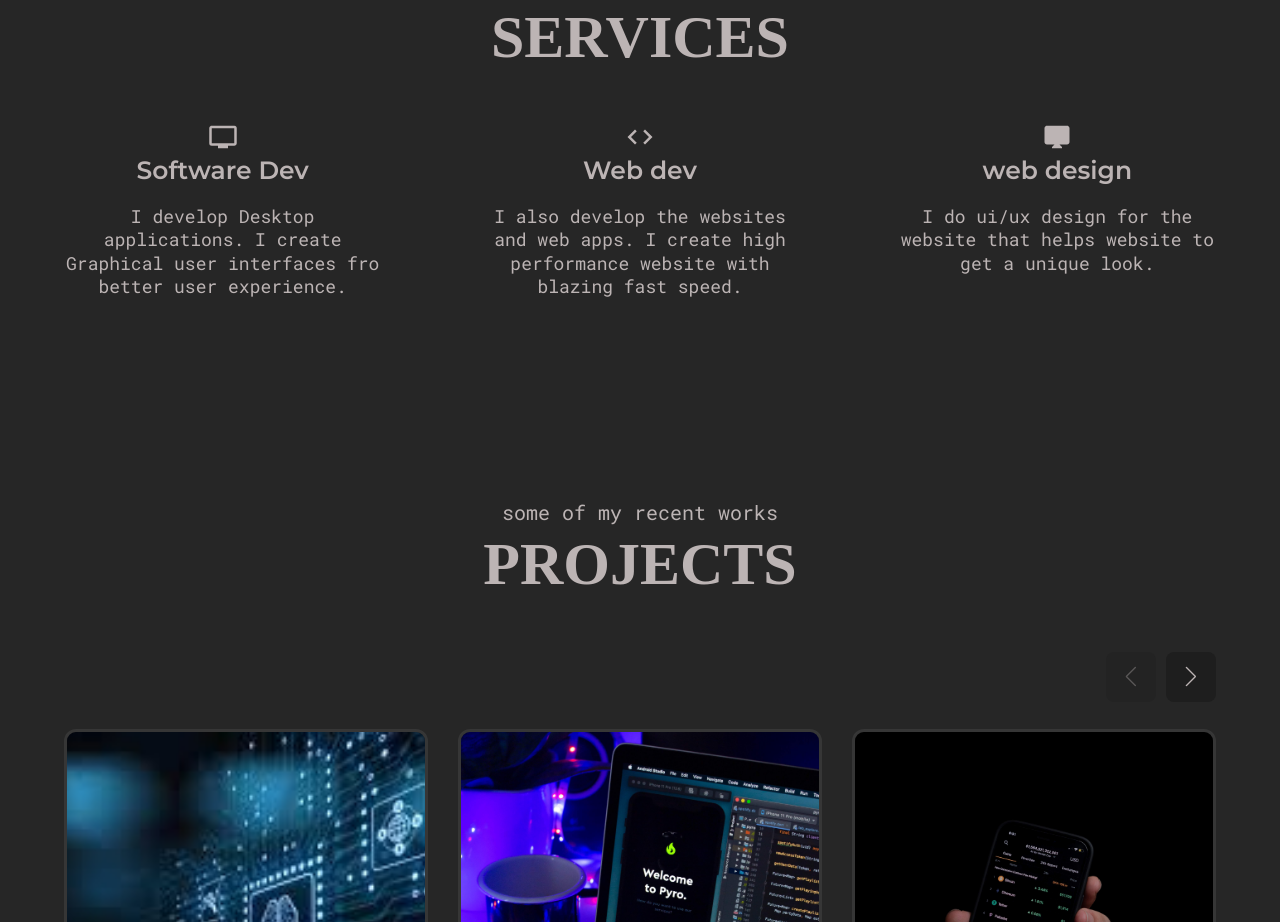
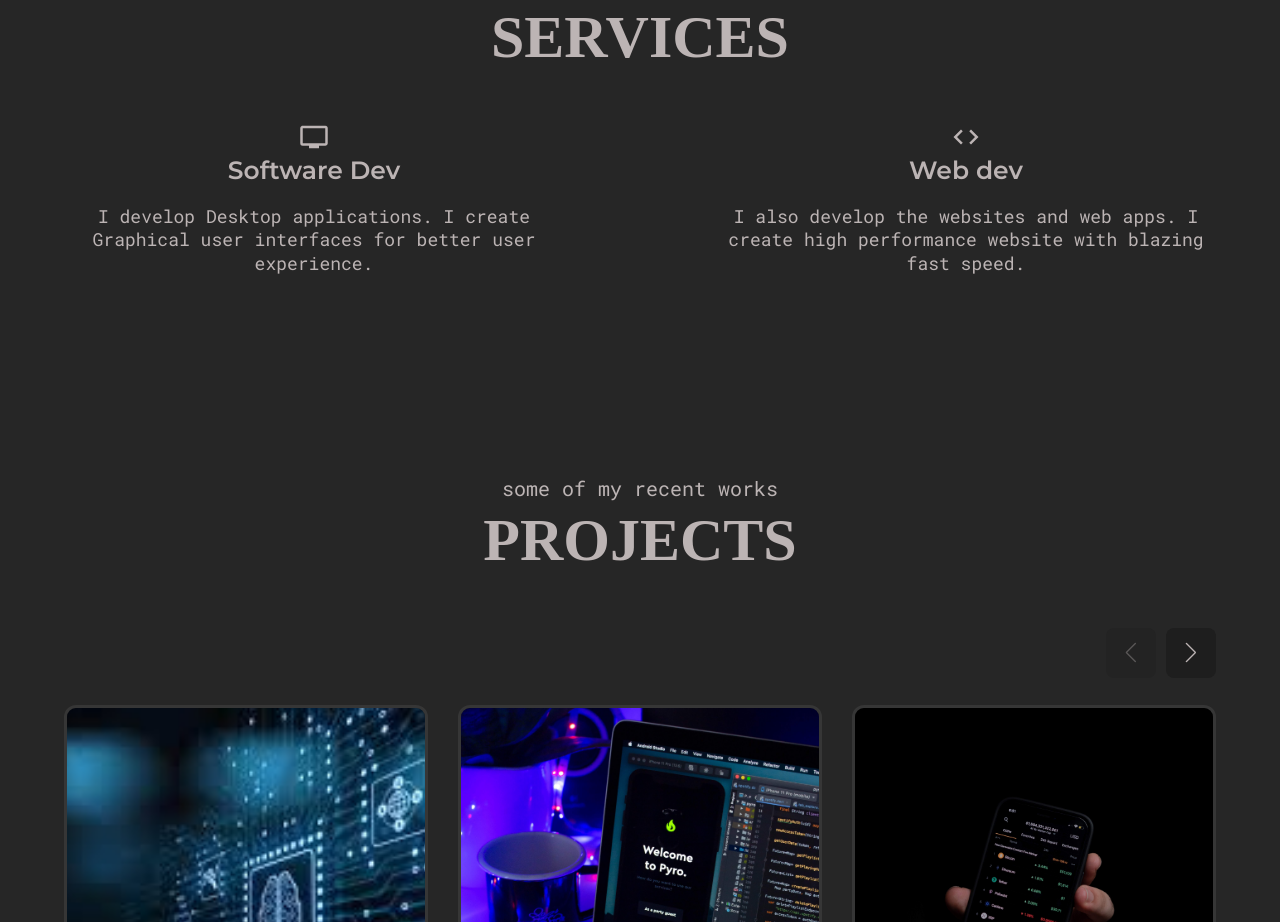
Before and after one commit to sparsh459/My-personal-portfolio-website, a React (Create React App) app: page / in a window 1280 px wide. Shown: the part 1907-2829 px from the top of the page. Built offline with nearby package versions, Linux system fonts and the light colour scheme; a web font is replaced by a local one.

Commit message:
spelling mistake rectified

```diff
--- a/src/components/ServicesSection.js
+++ b/src/components/ServicesSection.js
@@ -33,18 +33,18 @@ export default function ServicesSection() {
           <ServicesSectionItem
             icon={<MdPersonalVideo />}
             title="Software Dev"
-            desc="I develop Desktop applications. I create Graphical user interfaces fro better user experience. "
+            desc="I develop Desktop applications. I create Graphical user interfaces for better user experience. "
           />
           <ServicesSectionItem
             icon={<MdCode />}
             title="Web dev"
             desc="I also develop the websites and web apps. I create high performance website with blazing fast speed."
           />
-          <ServicesSectionItem
+          {/* <ServicesSectionItem
             icon={<MdDesktopMac />}
             title="web design"
             desc="I do ui/ux design for the website that helps website to get a unique look."
-          />
+          /> */}
         </div>
       </div>
     </ServicesItemsStyles>
```
